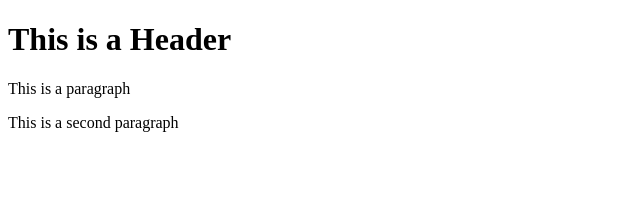
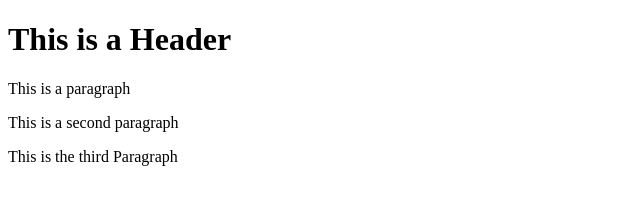
Before and after one commit to LucasGiani/-git-test, a website: page git-test/index.html in a window 1280 px wide. Shown: the whole page, without its empty margins (0-640 px from the left). Drawn offline with Linux system fonts and the light colour scheme.

Commit message:
The fourth commit

```diff
--- a/git-test/index.html
+++ b/git-test/index.html
@@ -6,5 +6,6 @@
         <h1>This is a Header</h1>
         <p>This is a paragraph</p>
         <p>This is a second paragraph</p>
+        <p>This is the third Paragraph</p>
     </body>
 </html>
```
Also changed, not shown: git-test/package.json (added, +25 -0 lines), 2 other files.
